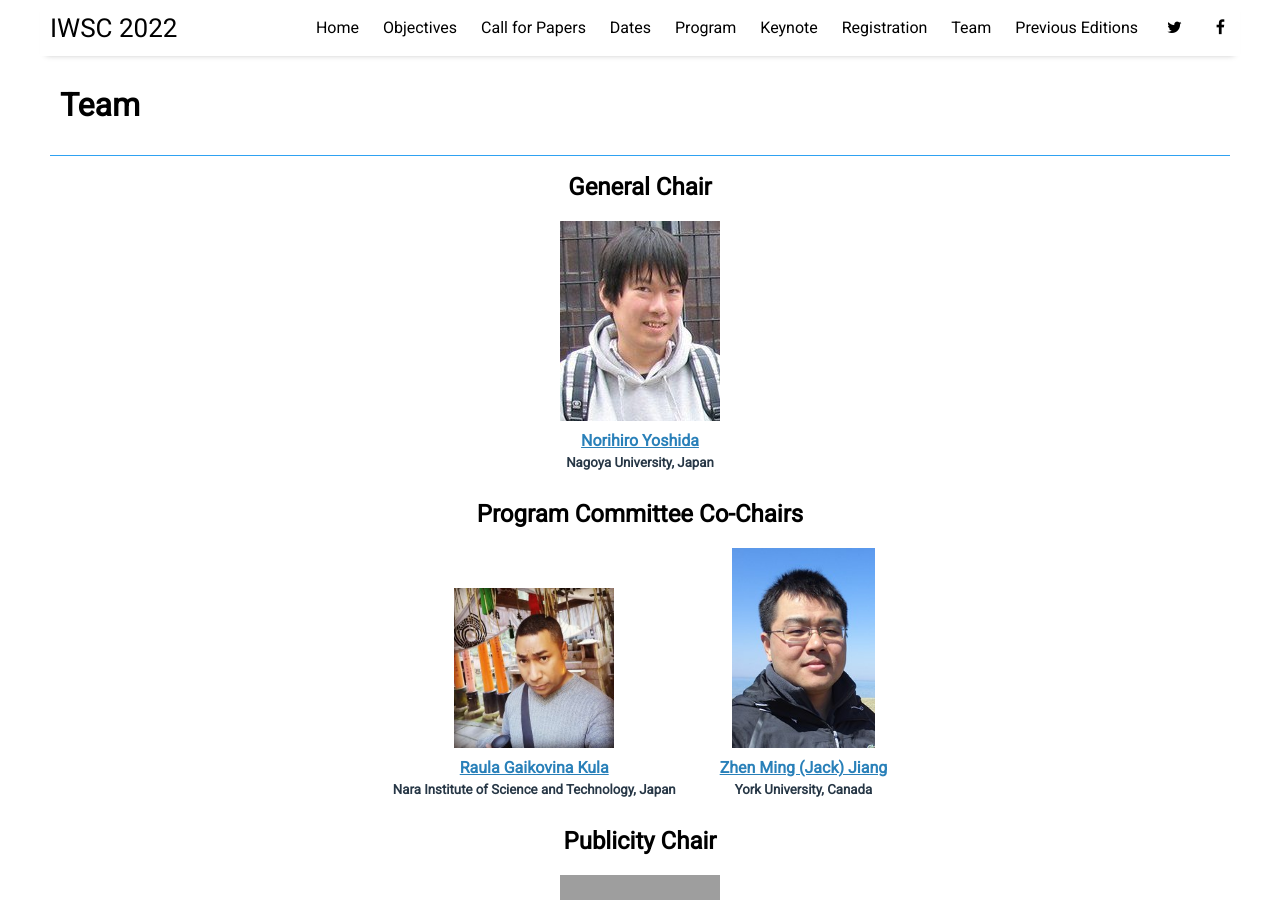
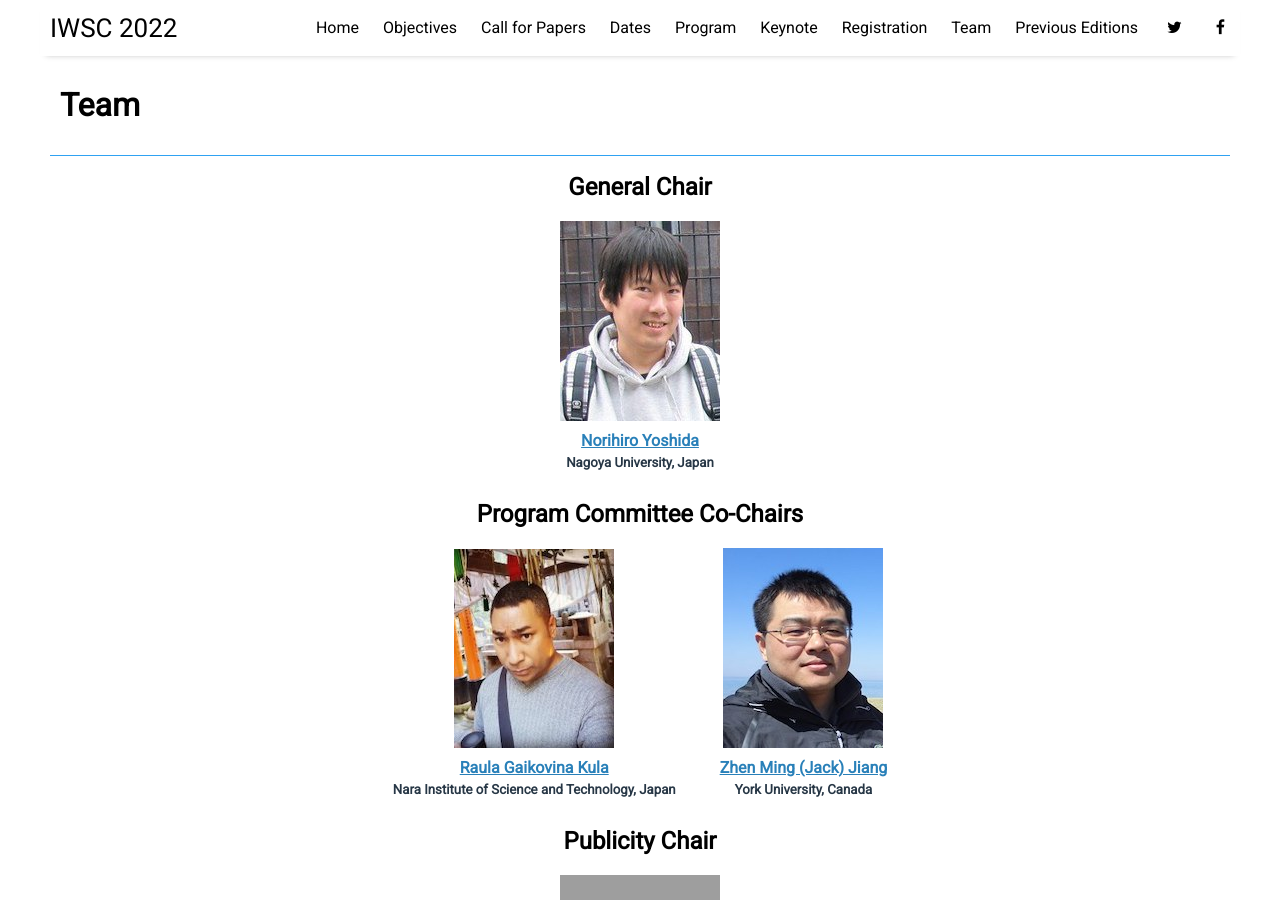
Before and after one commit to iwsc2023/iwsc2023.github.io, a Jekyll site: the page built from pages/team.html, in a window 1280 px wide and 900 px high. Built offline with Jekyll 4.4.1, drawn with Linux system fonts in a browser that asks for light colours; nearby versions of some CDN libraries; grey boxes are pictures that could not be loaded.

Commit message:
change picture sizw

```diff
--- a/pages/team.html
+++ b/pages/team.html
@@ -15,7 +15,7 @@
 <div class="team_member">
     <h2>Program Committee Co-Chairs</h2>
     <div class="individual">
-        <img src="/assets/img/raula.jpg" width="160" />
+        <img src="/assets/img/raula.jpeg" width="160" />
         <h4><a href="https://raux.github.io">Raula Gaikovina Kula</a></h4>
         <h5>Nara Institute of Science and Technology, Japan</h5>
     </div>
@@ -33,6 +33,9 @@
         <h4><a href="https://donggyun.com">DongGyun Han</a></h4>
         <h5>Singapore Management University, Singapore</h5>
     </div>
+  </div>
+
+  <div class="team_member">
     <h2>Web Chair</h2>
     <div class="individual">
         <img src="/assets/img/supatsara.jpg" width="160" height="200" />
```
Also changed, not shown: assets/img/ZhenMingJiang.jpg, assets/img/raula.jpeg (added), assets/img/raula.jpg (deleted), assets/img/supatsara.jpg, 2 other files.
